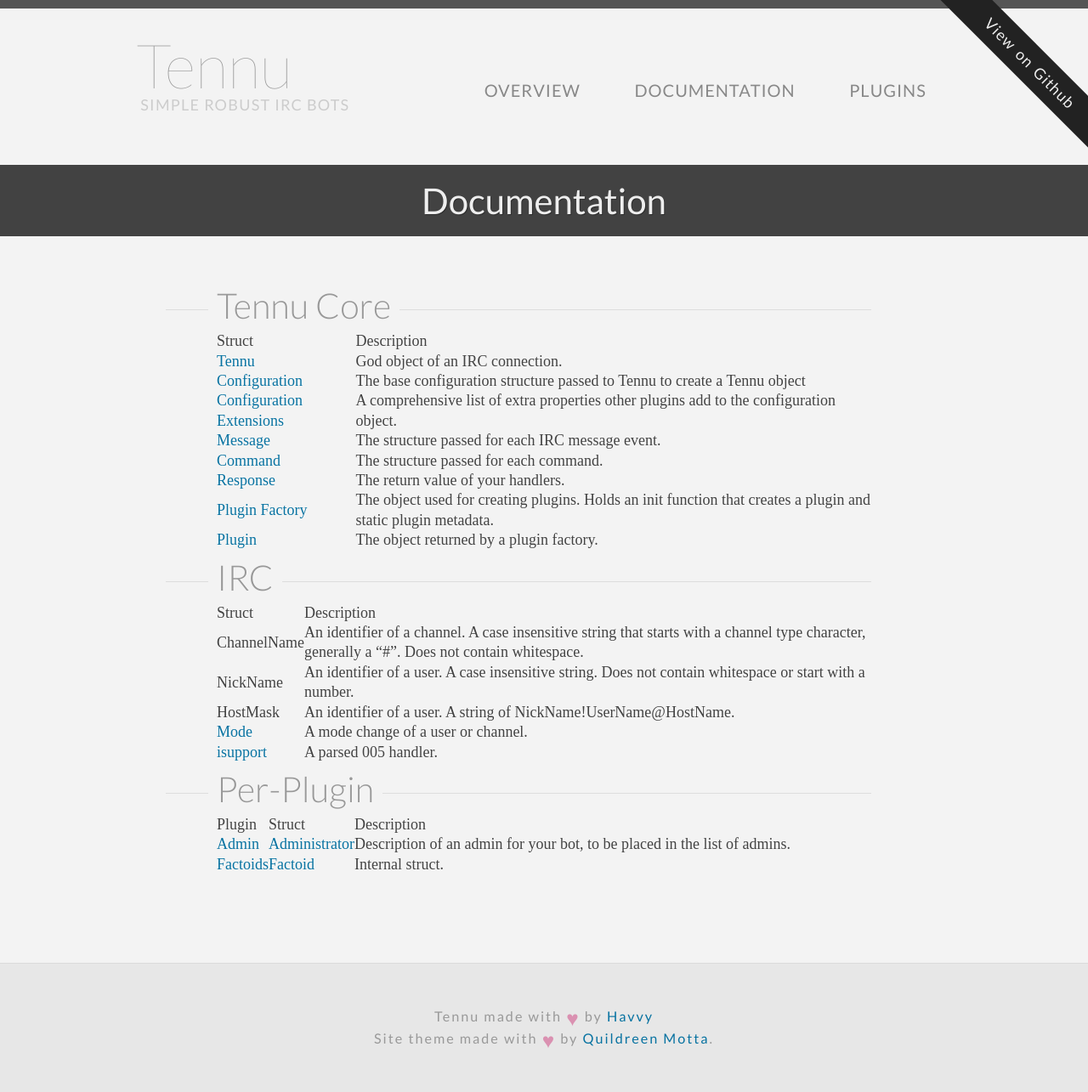
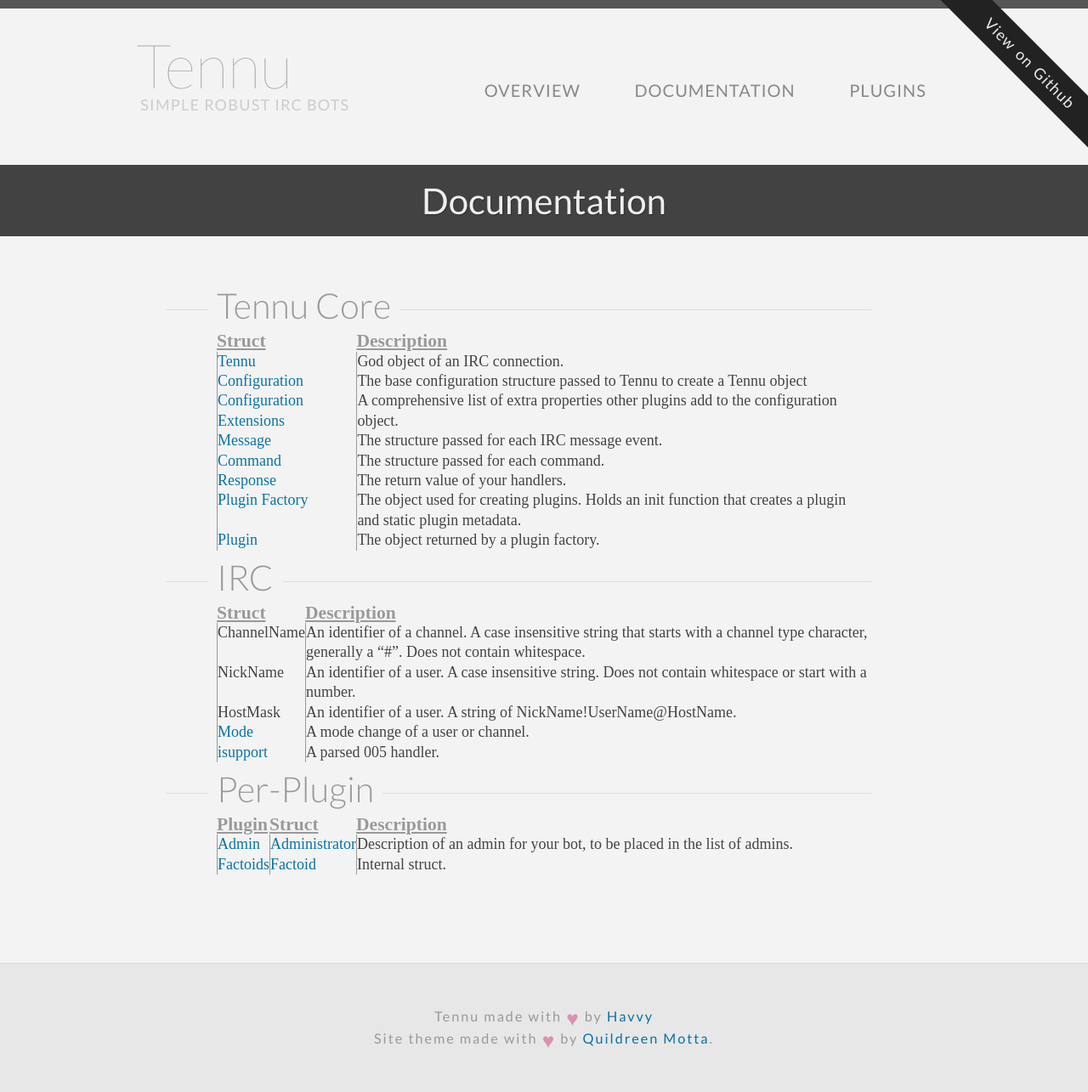
Before and after one commit to Tennu/tennu.github.io, a Jekyll site: the page built from documentation/api/index.md, in a window 1280 px wide. Shown: the whole page at 85% size. Built offline with Jekyll 4.4.1, drawn with Linux system fonts in a browser that asks for light colours; some web fonts are replaced.

Commit message:
Format tables a little better.

```diff
--- a/css/screen.css
+++ b/css/screen.css
@@ -559,3 +559,21 @@
 .document .description-summary:after {
   clear: both;
 }
+
+/* Added outside of Stylus! */
+
+th {
+  color: #999;
+  font-size: larger;
+  font-weight: bold;
+  text-decoration: underline;
+}
+
+td {
+  vertical-align: top;
+  border-left: 1px solid #999;
+}
+
+td:first {
+  border-left: none;
+}
```
